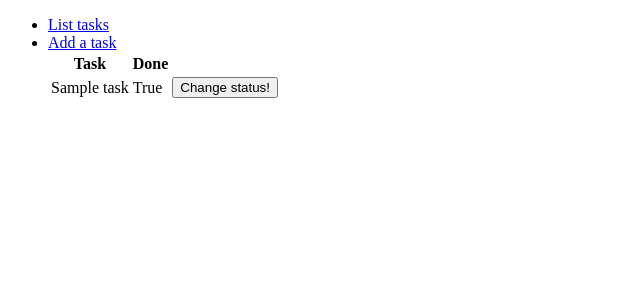
After one commit to Muisku/work-schedule-app, a Flask app: page /tasks in a window 1280 px wide. The commit adds this page. Shown: the top 300 px of the page, without its empty margins (0-640 px from the left). Run offline with Flask 2, Linux system fonts and the light colour scheme; tables that the repository leaves empty hold one stand-in row (values such as "Sample post").

Commit message:
viikon 2 toiminnallisuudet lisätty

```diff
--- /dev/null
+++ b/application/tasks/views.py
@@ -0,0 +1,30 @@
+from application import app, db
+from flask import redirect, render_template, request, url_for
+from application.tasks.models import Task
+
+@app.route("/tasks", methods=["GET"])
+def tasks_index():
+	return render_template("tasks/list.html", tasks = Task.query.all())
+
+@app.route("/tasks/new/")
+def tasks_form():
+	return render_template("tasks/new.html")
+
+@app.route("/tasks/<task_id>/", methods=["POST"])
+def task_set_done(task_id):
+
+	t = Task.query.get(task_id)
+	t.done = True
+	db.session().commit()
+
+	return redirect(url_for("tasks_index"))
+
+
+@app.route("/tasks/", methods=["POST"])
+def tasks_create():
+	t = Task(request.form.get("name"))
+
+	db.session().add(t)
+	db.session().commit()
+
+	return redirect(url_for("tasks_index"))
--- a/application/templates/layout.html
+++ b/application/templates/layout.html
@@ -5,7 +5,9 @@
     <title>TodoApp</title>
  </head>
   <body>
-
+    <ul>
+       <li><a href="{{ url_for('tasks_index') }}">List tasks</a></li>
+       <li><a href="{{ url_for('tasks_form') }}">Add a task</a></li>
   {% block body %}
   <p>
   Content.
--- /dev/null
+++ b/application/templates/tasks/list.html
@@ -0,0 +1,21 @@
+{% extends "layout.html" %}
+
+{% block body %}
+	<table>
+	  <tr>
+	    <th>Task</th>
+	    <th>Done</th>
+	  </tr>
+	  {% for task in tasks %}
+	  <tr>
+	    <td>{{ task.name }}</td>
+	    <td>{{ task.done }}</td>
+	    <td>
+	       <form method="POST" action="{{ url_for('task_set_done', task_id=task.id) }}">
+		 <input type="submit" value="Change status!"/>
+	       </form>
+	    </td>
+	  </tr>
+	  {% endfor %}
+	</table>
+{% endblock %}
```
Also changed, not shown: application/__init__.py (+11 -0 lines), application/tasks/models.py (added, +14 -0 lines), application/templates/tasks/new.html (added, +8 -0 lines), application/tasks/__init__.py (added), 1 other file.
